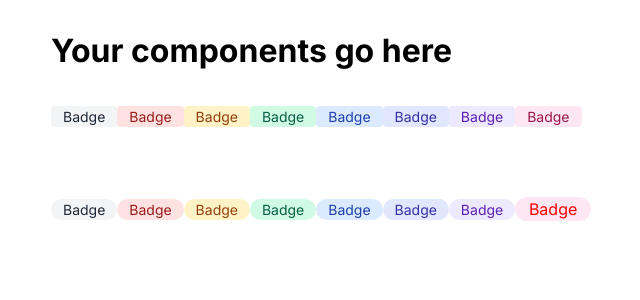
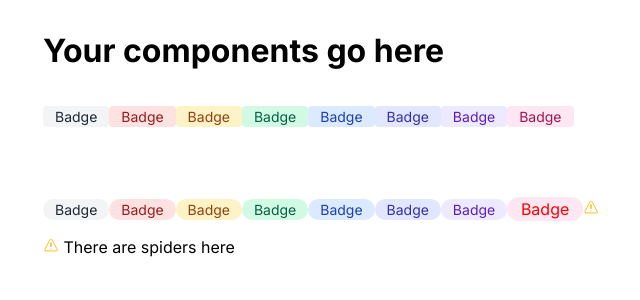
Before and after one commit to Jason-pixel425/componentLibrary, a React (Vite) app: page / in a window 1280 px wide. Shown: the top 300 px of the page, without its empty margins (319-959 px from the left). Built offline with nearby package versions, Linux system fonts and the light colour scheme.

Commit message:
oops didn't realise I was on main. well here is a preview of the Banner component

```diff
--- /dev/null
+++ b/components/Banner/Banner.jsx
@@ -0,0 +1,30 @@
+import classnames from 'classnames'
+import { FcApproval, FcHighPriority, FcInfo } from "react-icons/fc";
+import { IoWarningOutline } from "react-icons/io5";
+
+
+export default function Banner({type='neutral', messageText='Update available', messageDesc = ''}) {
+    const typeClass = type;
+    const classes = classnames('banner', typeClass);
+
+    function getIcon(){
+        switch(type){
+            case 'success':
+                return <FcApproval />
+            case 'warning':
+                return <IoWarningOutline style={{color: '#FBBF24'}}/>
+            case 'error':
+                return <FcHighPriority />
+            case 'neutral':
+                return <FcInfo />
+            default:
+                return <FcInfo />
+        }
+    }
+
+    return (
+        <div>
+            <span>{getIcon()} {messageText}</span>
+        </div>
+    )
+}
--- a/index.html
+++ b/index.html
@@ -6,6 +6,7 @@
         <link rel="stylesheet" href="style.css">
     </head>
     <body>
+
         <div id="root"></div>
         <script src="index.jsx" type="module"></script>
     </body>
--- a/index.jsx
+++ b/index.jsx
@@ -2,7 +2,13 @@
 import ReactDOM from 'react-dom/client';
 import Menu from "./components/Menu/index"
 import Star from "./components/Star"
-import Badge from './components//Badge/Badge'
+import Badge from './components/Badge/Badge'
+import Banner from './components/Banner/Banner.jsx'
+import { FaTriangleExclamation } from "react-icons/fa6";
+import { IoWarningOutline } from "react-icons/io5";
+
+
+
 
 function App() {
   return (
@@ -27,6 +33,8 @@
     <Badge type='pill' color='indigo'>Badge</Badge>
     <Badge type='pill' color='purple'>Badge</Badge>
     <Badge style={{ color: 'red', fontSize: '16px', cursor: 'pointer' }} type='pill' color='pink'>Badge</Badge>
+    <IoWarningOutline style={{color: '#FBBF24'}}/>
+    <Banner type='warning' messageText='There are spiders here'></Banner>
     </>
   )
 }
```
